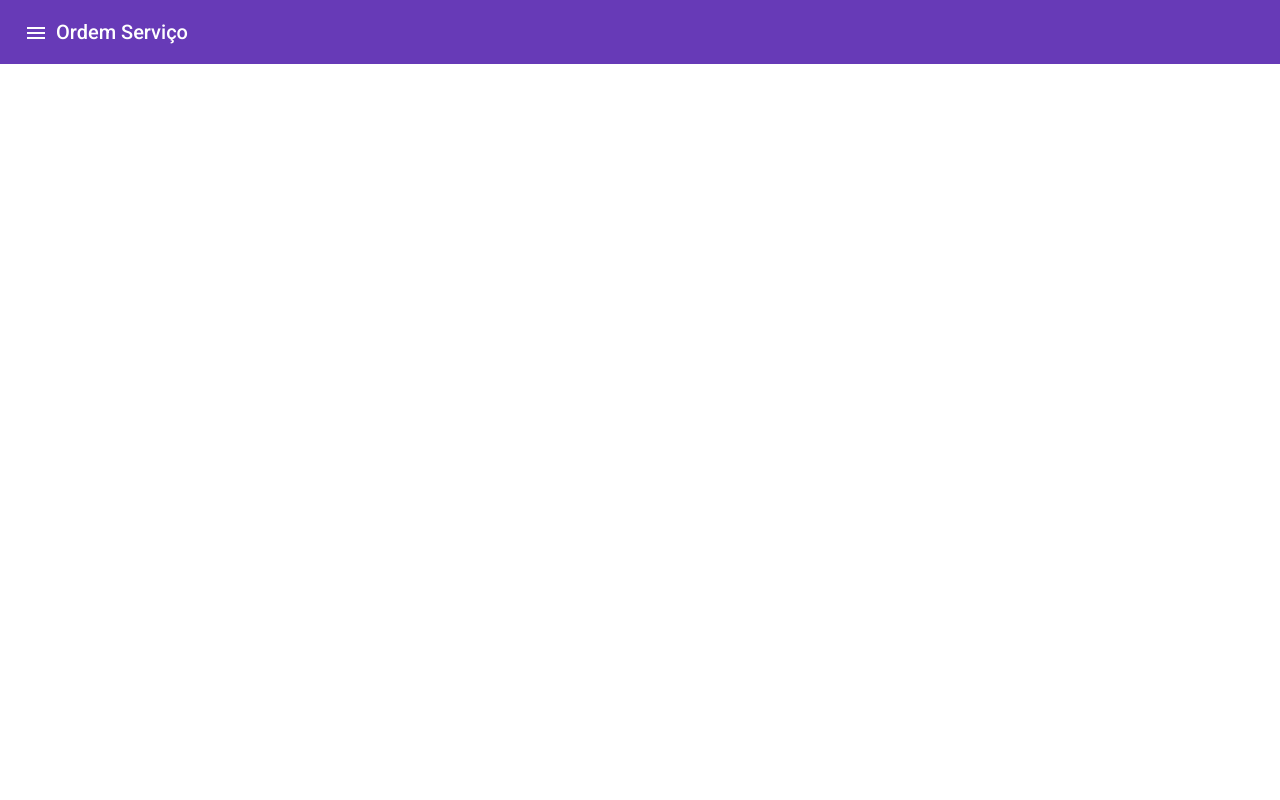
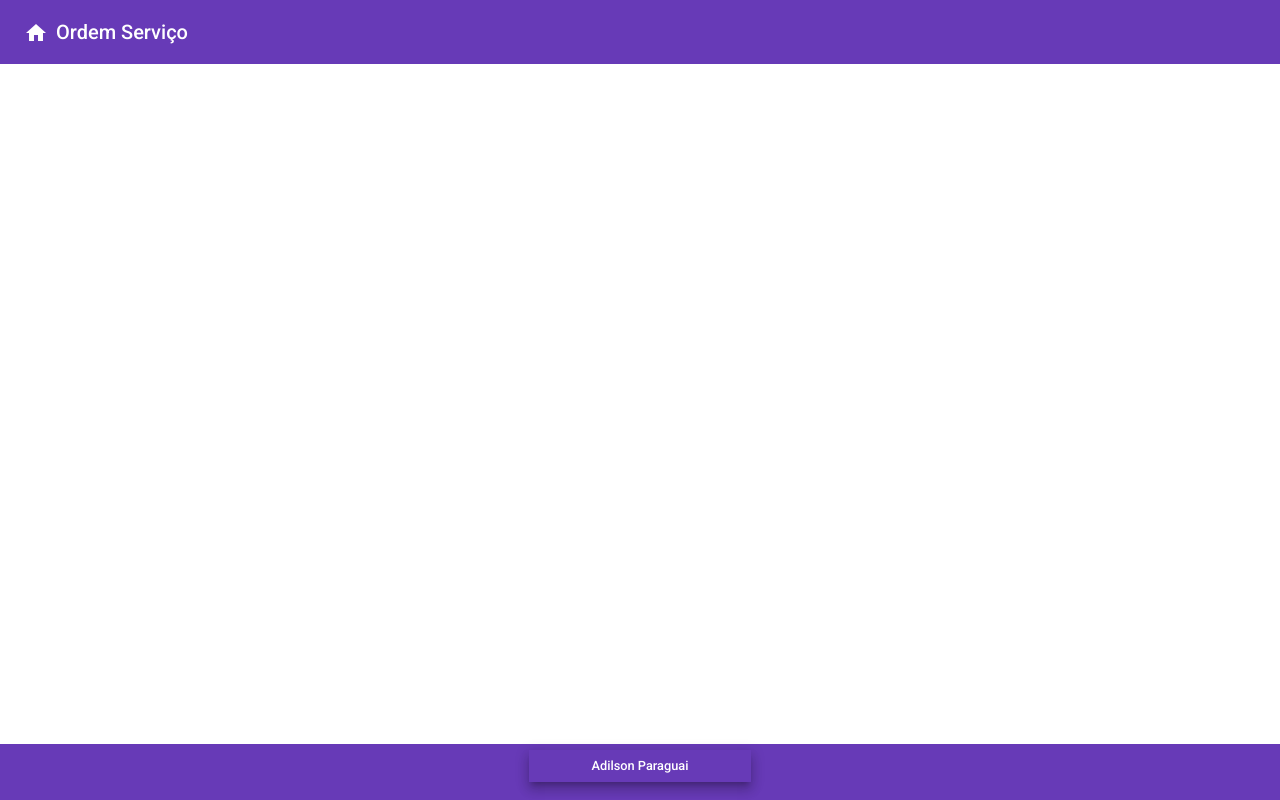
Before and after one commit to adsadilson/os-front, an Angular app: page / in a window 1280 px wide. Built offline with nearby package versions, Linux system fonts and the light colour scheme.

Commit message:
Criação do footer

```diff
--- a/src/app/app.component.html
+++ b/src/app/app.component.html
@@ -1 +1,2 @@
 <app-header></app-header>
+<app-footer></app-footer>
--- a/src/app/app.module.ts
+++ b/src/app/app.module.ts
@@ -20,10 +20,11 @@ import { MatTableModule } from '@angular/material/table'
 import { MatPaginatorModule } from '@angular/material/paginator'
 import { MatSnackBarModule } from '@angular/material/snack-bar';
 
-import { HeaderComponent } from './views/components/template/header/header.component'
+import { HeaderComponent } from './views/components/template/header/header.component';
+import { FooterComponent } from './views/components/template/footer/footer.component'
 
 @NgModule({
-  declarations: [AppComponent, HeaderComponent],
+  declarations: [AppComponent, HeaderComponent, FooterComponent],
   imports: [
     BrowserModule,
     AppRoutingModule,
--- /dev/null
+++ b/src/app/views/components/template/footer/footer.component.css
@@ -0,0 +1,13 @@
+.footer{
+    height: 7%;
+    position: fixed;
+    bottom: 0;
+    display: flex;
+    align-items: center;
+    justify-content: center;
+}
+
+p{
+    font-size: 0.8rem;
+    padding: 0 5% !important;;
+}
--- /dev/null
+++ b/src/app/views/components/template/footer/footer.component.html
@@ -0,0 +1,3 @@
+<mat-toolbar class="footer" color="primary">
+    <p class="mat-elevation-z8">Adilson Paraguai</p>
+</mat-toolbar>
--- /dev/null
+++ b/src/app/views/components/template/footer/footer.component.ts
@@ -0,0 +1,15 @@
+import { Component, OnInit } from '@angular/core';
+
+@Component({
+  selector: 'app-footer',
+  templateUrl: './footer.component.html',
+  styleUrls: ['./footer.component.css']
+})
+export class FooterComponent implements OnInit {
+
+  constructor() { }
+
+  ngOnInit(): void {
+  }
+
+}
--- a/src/app/views/components/template/header/header.component.html
+++ b/src/app/views/components/template/header/header.component.html
@@ -1,6 +1,6 @@
 <mat-toolbar color="primary">
     <button mat-icon-button class="example-icon" aria-label="Example icon-button with menu icon">
-      <mat-icon>menu</mat-icon>
+      <mat-icon>home</mat-icon>
     </button>
     <span>Ordem Serviço</span>
     <span class="example-spacer"></span>
```
Also changed, not shown: src/assets/angular-white-transparent.svg (added).
